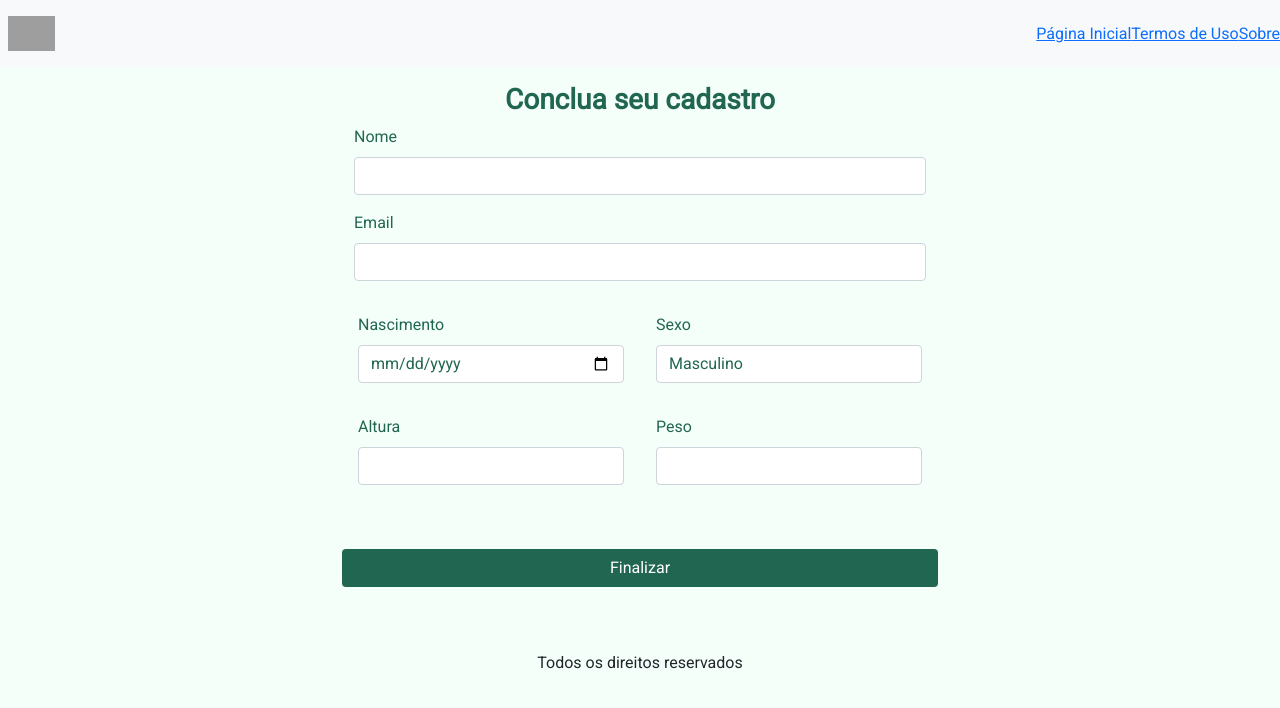
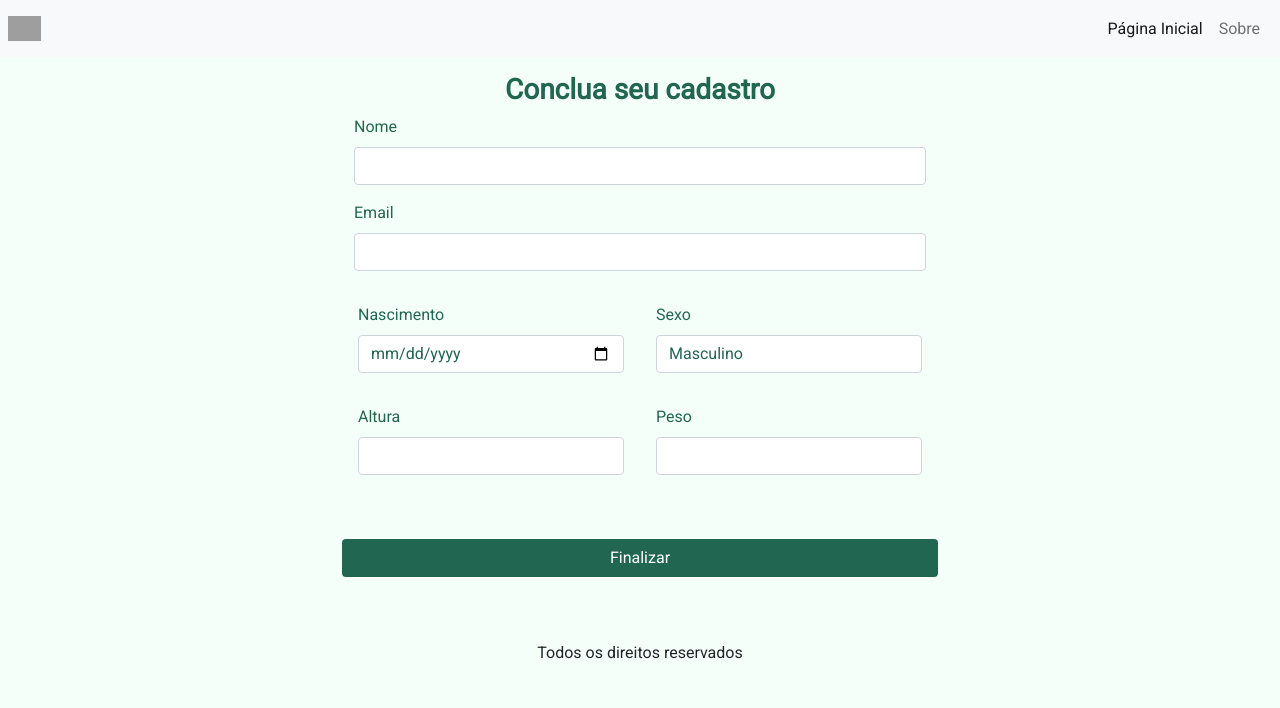
Before and after one commit to netrometro/upe_20202_dodois, a Next.js app in the folder src/main/app/: page /cadastro/passo2 in a window 1280 px wide. Shown: the top 708 px of the page. Built offline with nearby package versions, Linux system fonts and the light colour scheme; grey boxes are pictures that could not be loaded.

Commit message:
:lipstick: estizar componente do menu

```diff
--- a/src/main/app/components/menu.js
+++ b/src/main/app/components/menu.js
@@ -6,29 +6,27 @@ export default class Menu extends Component {
 
     render() {
         return (
-            <div>
-                <nav className="navbar navbar-expand-md navbar-light bg-light">
-                    <img src="https://i.imgur.com/Vugdwag.png" className="m-2" height="35px"/>
-                    <button className="navbar-toggler" type="button" data-toggle="collapse" data-target="#navbarNav">
-                        <span className="navbar-toggler-icon"></span>
+                <nav class="navbar navbar-expand-lg navbar-light bg-light">
+                    <img src="https://i.imgur.com/Vugdwag.png" className="m-2" height="25px"/>
+
+
+                <div class="container-fluid d-flex ">
+                  <button class="navbar-toggler" type="button" data-bs-toggle="collapse" data-bs-target="#navbarNav" aria-controls="navbarNav" aria-expanded="false" aria-label="Toggle navigation">
+                    <span class="navbar-toggler-icon"></span>
                   </button>
-                    <div className="collapse navbar-collapse" id="navbarNav">
-                        <ul className="navbar-nav ms-auto">
-                            <li className="nav-item">
-                                <Link className="nav-link" href="/">Página Inicial</Link>
+                  <div class="collapse navbar-collapse justify-content-end" id="navbarNav">
+                    <ul class="navbar-nav">
+                      <li class="nav-item">
+                        <a class="nav-link active" aria-current="page" href="/">Página Inicial</a>
                       </li>
-                            <li className="nav-item">
-                                <Link className="nav-link" href="#">Termos de Uso</Link>
-                            </li>
-                        </ul>
-                        <ul className="navbar-nav">
-                            <li className="nav-item">
-                                <Link className="nav-link" href="#">Sobre</Link>
+                      <li class="nav-item">
+                        <a class="nav-link" href="#">Sobre</a>
                       </li>
                     </ul>
                   </div>
+                </div>
               </nav>
-            </div>
+
         )
     }
 }
```
Lines whose indentation alone changed are shown as unchanged.
